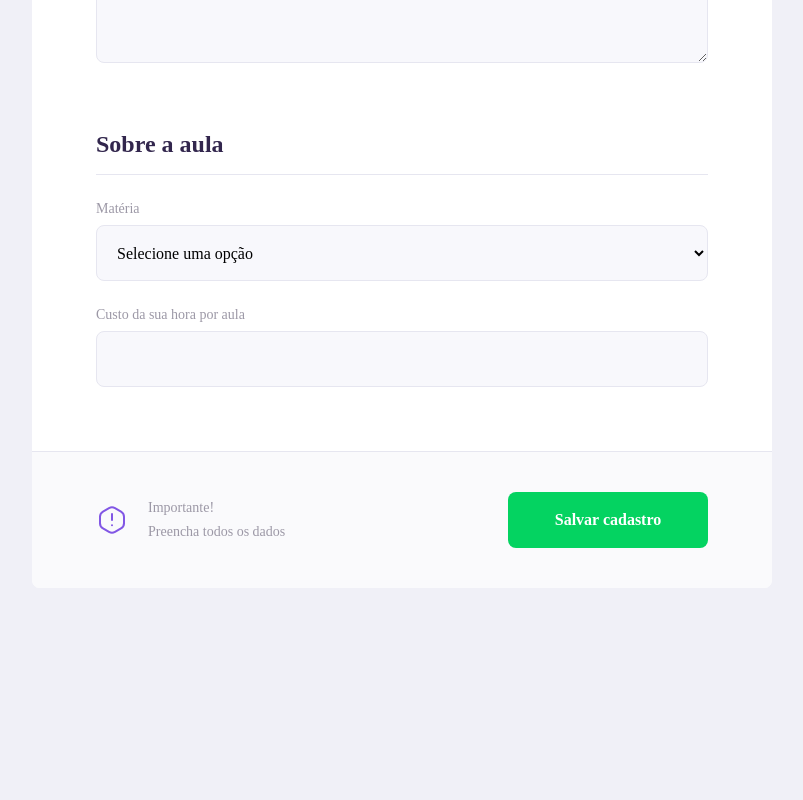
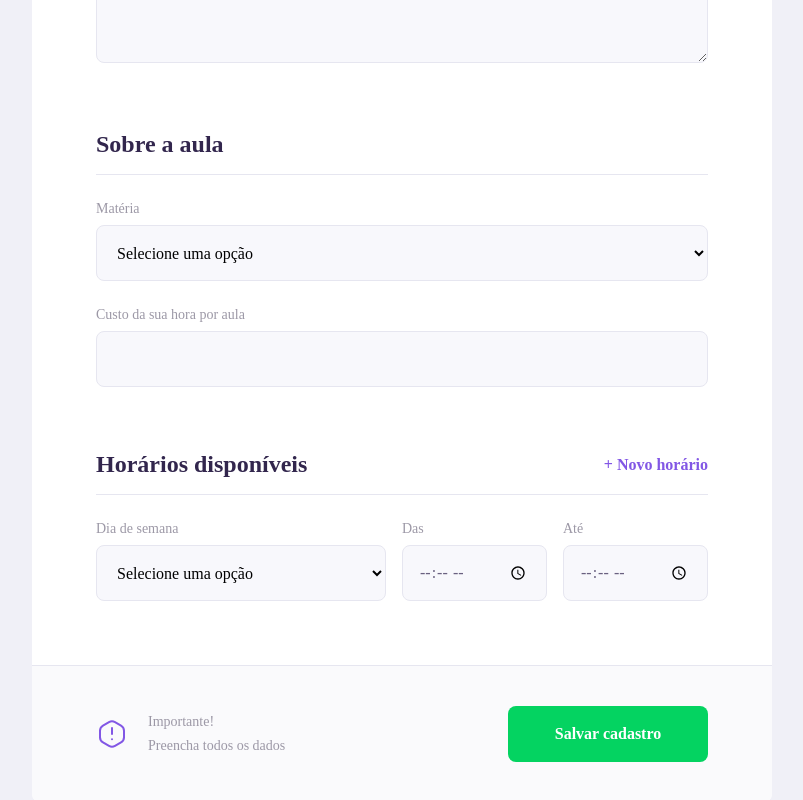
Before and after one commit to lfnandoo/proffy-frontend, a React (Create React App) app: page /give-classes in a window 1280 px wide. Shown: the part 861-1661 px from the top of the page, without its empty margins (238-1041 px from the left). Before the commit the page ends 1449 px from the top, so only its background shows below. Built offline with nearby package versions, Linux system fonts and the light colour scheme; the HTML template or start-up script is replaced by a standard one.

Commit message:
🚀 time form

```diff
--- a/src/pages/TeacherForm/index.tsx
+++ b/src/pages/TeacherForm/index.tsx
@@ -76,6 +76,52 @@
           <Input name="cost" label="Custo da sua hora por aula" />
         </fieldset>
 
+        <fieldset>
+          <legend>
+            Horários disponíveis
+            <button type="button">+ Novo horário</button>
+          </legend>
+
+          <div className="schedule-item">
+            <Select
+              name="week_day"
+              label="Dia de semana"
+              options={[
+                {
+                  value: "0",
+                  label: "Domingo",
+                },
+                {
+                  value: "1",
+                  label: "Segunda-feira",
+                },
+                {
+                  value: "2",
+                  label: "Terça-feira",
+                },
+                {
+                  value: "3",
+                  label: "Quarta-feira",
+                },
+                {
+                  value: "4",
+                  label: "Quinta-feira",
+                },
+                {
+                  value: "5",
+                  label: "Sexta-feira",
+                },
+                {
+                  value: "6",
+                  label: "Sábado",
+                },
+              ]}
+            />
+            <Input name="from" label="Das" type="time" />
+            <Input name="to" label="Até" type="time" />
+          </div>
+        </fieldset>
+
         <footer>
           <p>
             <img src={warningIcon} alt="Aviso importante" />
--- a/src/pages/TeacherForm/styles.css
+++ b/src/pages/TeacherForm/styles.css
@@ -40,6 +40,19 @@
   width: 100%;
   padding-bottom: 1.6rem;
   border-bottom: 1px solid var(--color-line-in-white);
+}
+
+#page-teacher-form main fieldset legend button {
+  background: none;
+  border: 0;
+  color: var(--color-primary);
+  font: 700 1.6rem Archivo;
+  cursor: pointer;
+  transition: color 0.2s;
+}
+
+#page-teacher-form main fieldset legend button:hover {
+  color: var(--color-primary-dark);
 }
 
 #page-teacher-form main fieldset .input-block + .text-area-block,
@@ -101,6 +114,16 @@
     padding: 0 6.4rem;
   }
 
+  #page-teacher-form main .schedule-item {
+    display: grid;
+    grid-template-columns: 2fr 1fr 1fr;
+    column-gap: 1.6rem;
+  }
+
+  #page-teacher-form main .schedule-item .input-block {
+    margin-top: 0 !important;
+  }
+
   #page-teacher-form main footer {
     padding: 4rem 6.4rem;
     display: flex;
```
